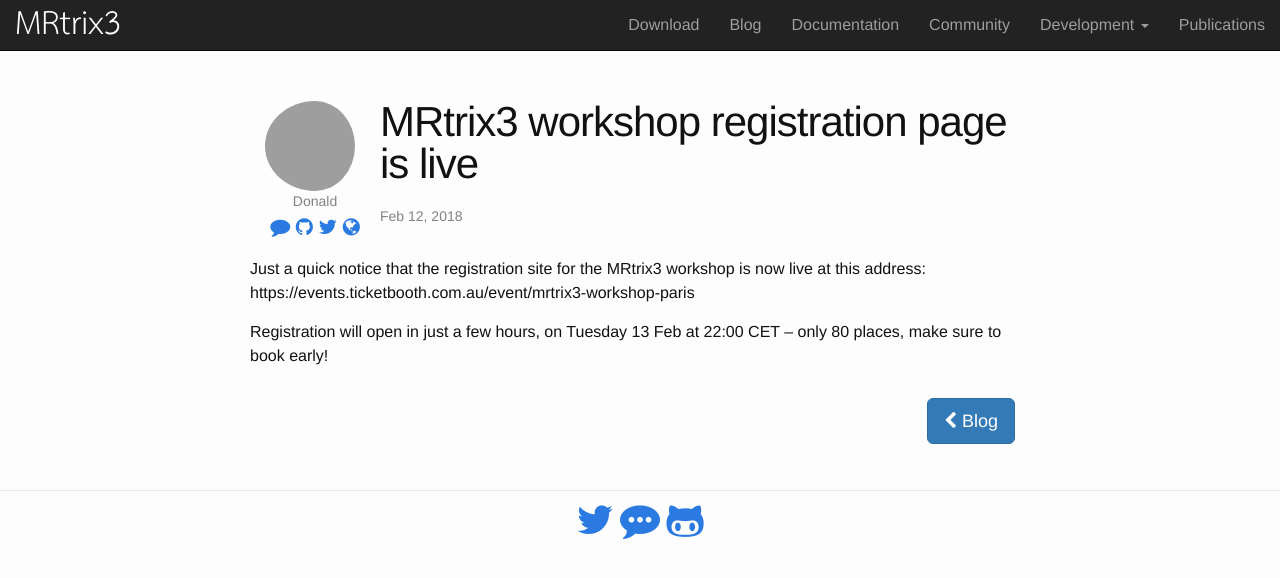
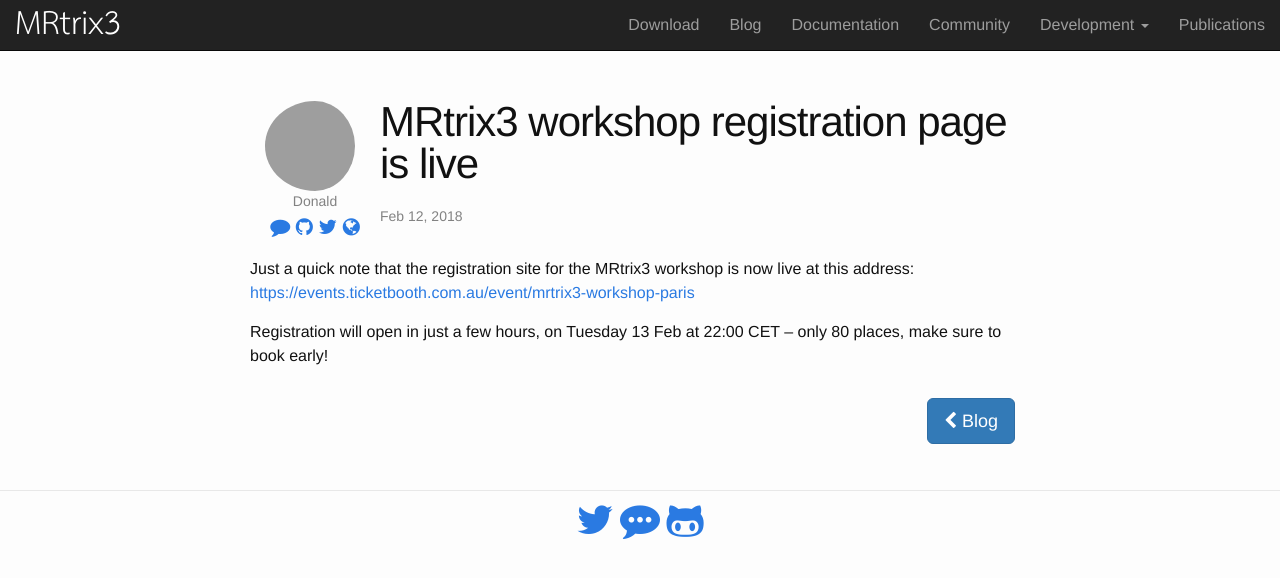
Before and after one commit to MRtrix3/MRtrix3.github.io, a Jekyll site: the page built from _posts/2018/02/2018-02-12-mrtrix3-workshop-registration-page-is-live.md, in a window 1280 px wide, cut to the strip 0-578 px from the top of the page. Built offline with Jekyll 4.4.1, drawn with Linux system fonts in a browser that asks for light colours; nearby versions of some CDN libraries; a script that is not in the unit is left out; grey boxes are pictures that could not be loaded.

Commit message:
Automatic update of blog from community forum announcements

```diff
--- a/_posts/2018/02/2018-02-12-mrtrix3-workshop-registration-page-is-live.md
+++ b/_posts/2018/02/2018-02-12-mrtrix3-workshop-registration-page-is-live.md
@@ -6,7 +6,7 @@
 categories:
 discourse_id: 1473
 ---
-Just a quick notice that the registration site for the MRtrix3 workshop is now live at this address:
-https://events.ticketbooth.com.au/event/mrtrix3-workshop-paris
+Just a quick note that the registration site for the MRtrix3 workshop is now live at this address:
+[https://events.ticketbooth.com.au/event/mrtrix3-workshop-paris](https://events.ticketbooth.com.au/event/mrtrix3-workshop-paris)
 
 Registration will open in just a few hours, on Tuesday 13 Feb at 22:00 CET -- only 80 places, make sure to book early!
```
